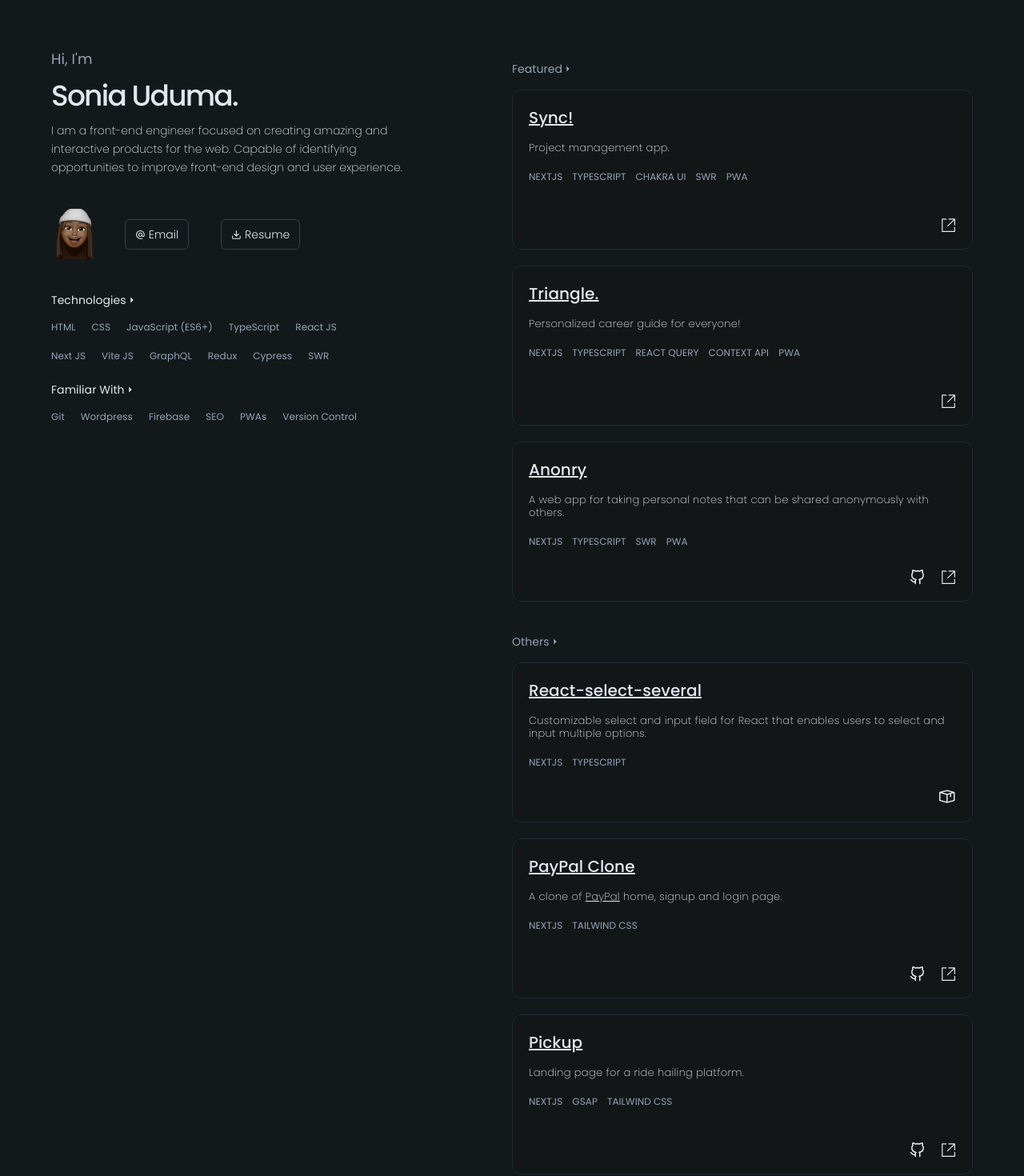
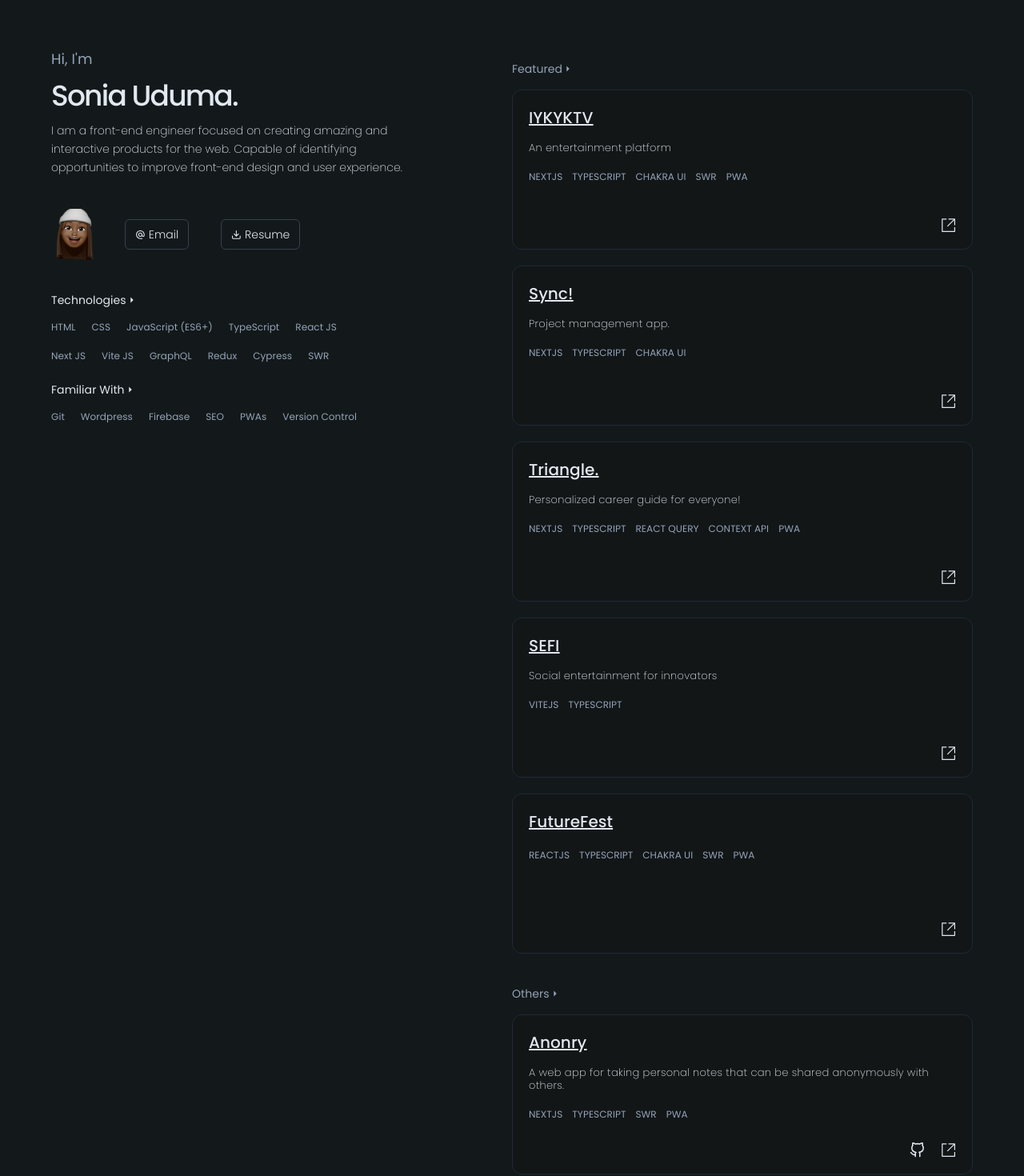
Before and after one commit to uduma-sonia/sonia-uduma, a React (Vite) app: page / in a window 1280 px wide. Shown: the part 60-1530 px from the top of the page at 80% size. Built offline with nearby package versions, Linux system fonts and the light colour scheme.

Commit message:
updated projects list

```diff
--- a/package.json
+++ b/package.json
@@ -11,10 +11,14 @@
   "dependencies": {
     "@fontsource/inter": "^4.5.12",
     "@fontsource/poppins": "^4.5.10",
+    "@react-pdf/renderer": "^3.1.3",
     "gsap": "^3.11.2",
+    "jspdf": "^1.4.1",
     "react": "^18.2.0",
     "react-dom": "^18.2.0",
     "react-icons": "^4.4.0",
+    "react-pdf": "^6.2.2",
+    "react-to-print": "^2.14.11",
     "swiper": "^8.4.3"
   },
   "devDependencies": {
--- a/src/components/Hero.jsx
+++ b/src/components/Hero.jsx
@@ -227,9 +227,16 @@ export default function Hero() {
 
 const featuredProects = [
   {
+    name: "IYKYKTV",
+    description: "An entertainment platform",
+    tools: ["NEXTJS", "TYPESCRIPT", "CHAKRA UI", "SWR", "PWA"],
+    live_link: "https://iykyktv.live/",
+    npm: false,
+  },
+  {
     name: "Sync!",
     description: "Project management app.",
-    tools: ["NEXTJS", "TYPESCRIPT", "CHAKRA UI", "SWR", "PWA"],
+    tools: ["NEXTJS", "TYPESCRIPT", "CHAKRA UI"],
     live_link: "https://teamsync.tools/",
     npm: false,
   },
@@ -241,6 +248,24 @@ const featuredProects = [
     npm: false,
   },
   {
+    name: "SEFI",
+    description: "Social entertainment for innovators",
+    tools: ["VITEJS", "TYPESCRIPT"],
+    live_link: "https://sefi.wtf/",
+    npm: false,
+  },
+
+  {
+    name: "FutureFest",
+    // description: "An entertainment platform",
+    tools: ["REACTJS", "TYPESCRIPT", "CHAKRA UI", "SWR", "PWA"],
+    live_link: "https://futurefest.live/",
+    npm: false,
+  },
+];
+
+const otherProjects = [
+  {
     name: "Anonry",
     description:
       "A web app for taking personal notes that can be shared anonymously with others.",
@@ -249,9 +274,6 @@ const featuredProects = [
     live_link: "https://anonry.netlify.app/signup",
     npm: false,
   },
-];
-
-const otherProjects = [
   {
     name: "React-select-several",
     description:
```
Also changed, not shown: 1 other file (tests, documents, lock files or other folders).
